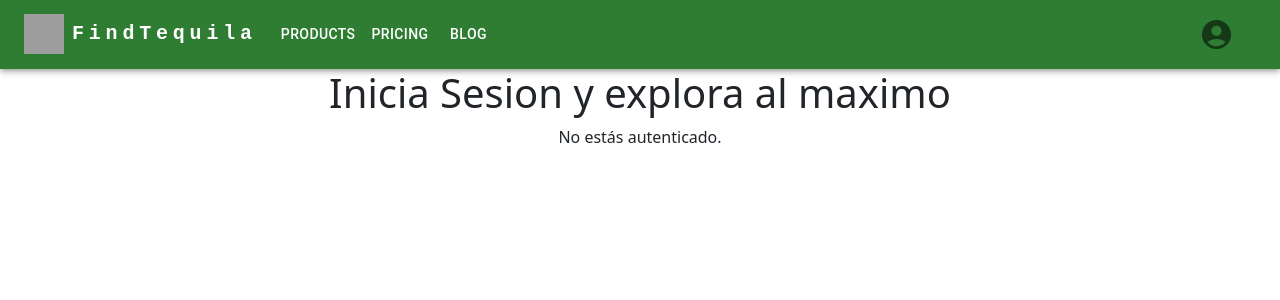
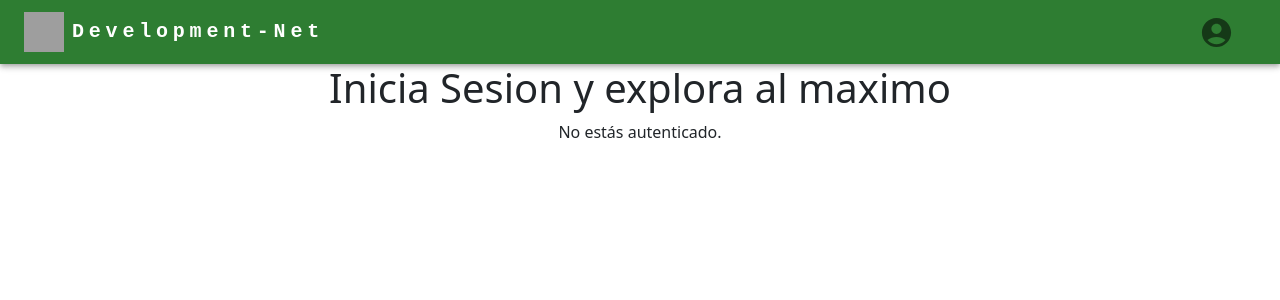
Before and after one commit to Albertwo512/SocialRed, a React (Create React App) app: page / in a window 1280 px wide. Shown: the top 300 px of the page. Built offline with nearby package versions, Linux system fonts and the light colour scheme; grey boxes are pictures that could not be loaded.

Commit message:
mejorando la NavBar

```diff
--- a/src/components/navBar.jsx
+++ b/src/components/navBar.jsx
@@ -42,7 +42,7 @@ function NavBar() {
     <AppBar position="static" color='success'>
       <Container maxWidth="xl" spacing={2}>
         <Toolbar disableGutters >
-        <Avatar sx={{ display: { xs: 'none', md: 'flex' }, mr: 1 }} variant="square" src='https://i.ibb.co/whtfXgN/IMG-3702-2.jpg'/>
+        <Avatar sx={{ display: { xs: 'none', md: 'flex' }, mr: 1 }} variant="square" src='https://i.ibb.co/dgWyTyb/LogoFind.png'/>
           <Typography
             variant="h6"
             noWrap
@@ -58,7 +58,7 @@ function NavBar() {
               textDecoration: 'none',
             }}
           >
-            FindTequila
+            Development-Net
           </Typography>
 
           <Box sx={{ flexGrow: 1, display: { xs: 'flex', md: 'none' } }}>
@@ -115,17 +115,7 @@ function NavBar() {
           >
             FindTequila
           </Typography>
-          <Box sx={{ flexGrow: 1, display: { xs: 'none', md: 'flex' } }}>
-            {pages.map((page) => (
-              <Button
-                key={page}
-                onClick={handleCloseNavMenu}
-                sx={{ my: 2, color: 'white', display: 'block' }}
-              >
-                {page}
-              </Button>
-            ))}
-          </Box>
+          <Box sx={{ flexGrow: 1, display: { xs: 'none', md: 'flex' } }}></Box>
 
           <Box sx={{ flexGrow: 0 }}>
 
```
